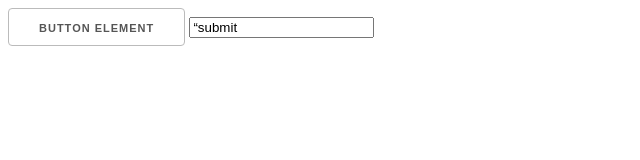
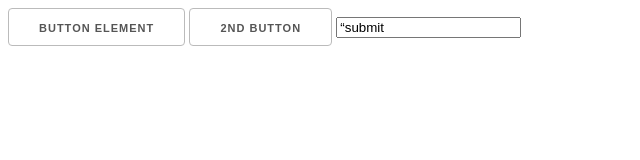
Before and after one commit to CodePro-JHenry/Project1, a website: page index.html in a window 1280 px wide. Shown: the whole page, without its empty margins (0-640 px from the left). Drawn offline with nearby package versions, Linux system fonts and the light colour scheme.

Commit message:
minor change

```diff
--- a/index.html
+++ b/index.html
@@ -12,6 +12,7 @@
 
 <body>
     <button class=“button-primary”>Button element</button>
+    <button class=“button-secondary>2nd Button</button>
     <input class=“button-primary” type=“submit” value=“submit input”>
     <div id='main'></div>
     <script src="./assets/scripts/script2.js"></script>
```
